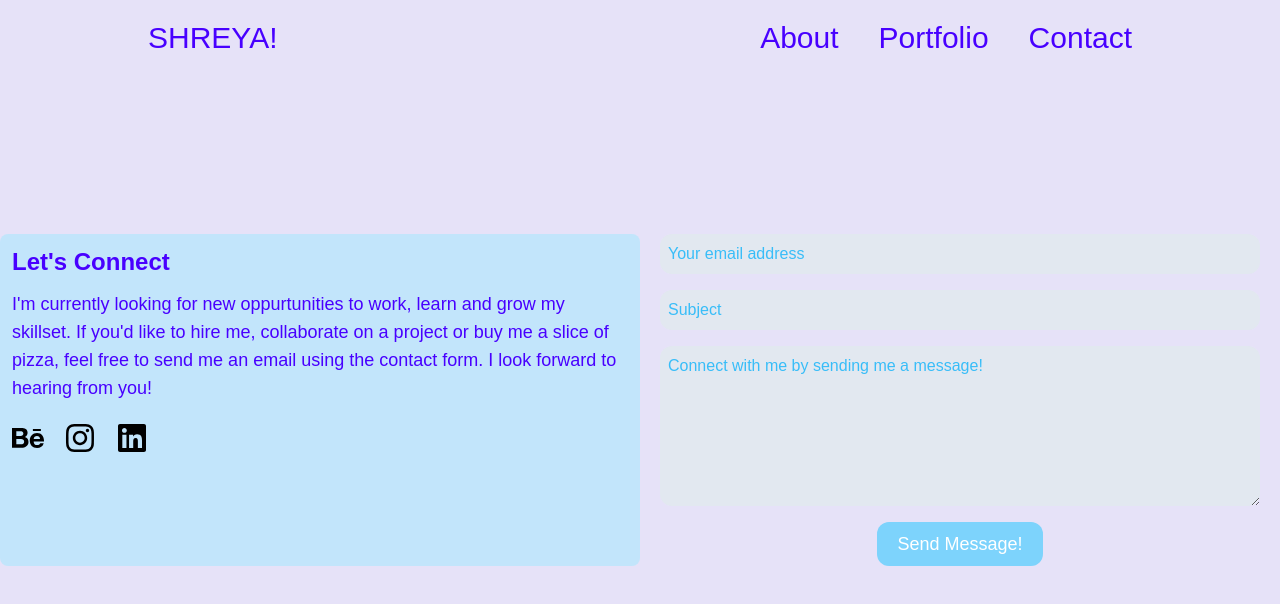
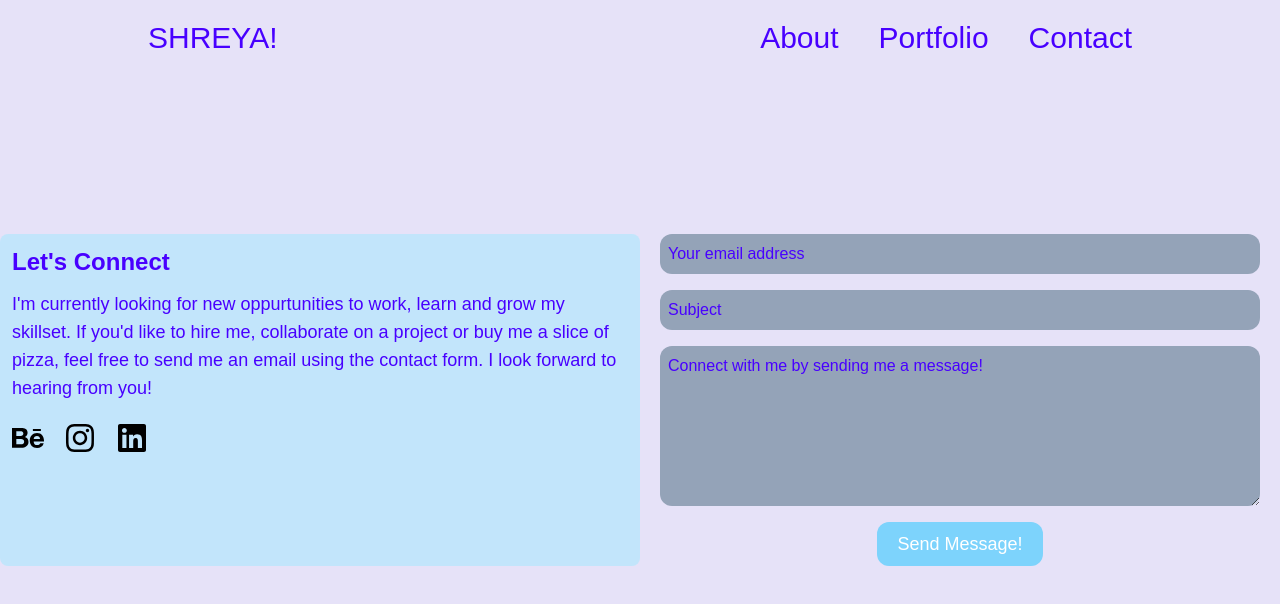
Before and after one commit to DustyDogCodex/animator-portfolio, a Next.js app: page /contact in a window 1280 px wide. Shown: the top 604 px of the page. Built offline with nearby package versions, Linux system fonts and the light colour scheme; a web font is replaced by a local one.

Commit message:
styling updates to contact page

```diff
--- a/src/app/contact/page.tsx
+++ b/src/app/contact/page.tsx
@@ -22,7 +22,7 @@ function Contact() {
                     {/* links to socials */}
                     <div className="mt-5 flex items-center justify-center md:justify-start gap-5">
                         <a
-                            href=''
+                            href='https://www.behance.net/shreyamalada35'
                             target="_blank"
                         >
                             <FontAwesomeIcon icon={faBehance} style={{ color:'black', height:'2rem', width:'2rem' }} />
@@ -34,7 +34,7 @@ function Contact() {
                             <FontAwesomeIcon icon={faInstagram} style={{ color:'black', height:'2rem', width:'2rem' }} />
                         </a>
                         <a
-                            href=''
+                            href='https://www.linkedin.com/in/shreya-malaviya-8712a924/'
                             target="_blank"
                         >
                             <FontAwesomeIcon icon={faLinkedin} style={{ color:'black', height:'2rem', width:'2rem' }} />
@@ -50,14 +50,14 @@ function Contact() {
                             id="email"
                             required
                             placeholder="Your email address"
-                            className="p-2 rounded-xl bg-slate-200 placeholder-sky-400"
+                            className="p-2 rounded-xl bg-slate-400 placeholder-primary-text"
                         />
                         <input
                             type="text"
                             id="subject"
                             required
                             placeholder="Subject"
-                            className="p-2 rounded-xl bg-slate-200 placeholder-sky-400"
+                            className="p-2 rounded-xl bg-slate-400 placeholder-primary-text"
                         />
                         <textarea
                             name="message"
@@ -65,7 +65,7 @@ function Contact() {
                             placeholder="Connect with me by sending me a message!"
                             rows={6}
                             required
-                            className="p-2 rounded-xl bg-slate-200 placeholder-sky-400"
+                            className="p-2 rounded-xl bg-slate-400 placeholder-primary-text"
                         />
                         <div
                             className="w-full flex items-center justify-center"
```
